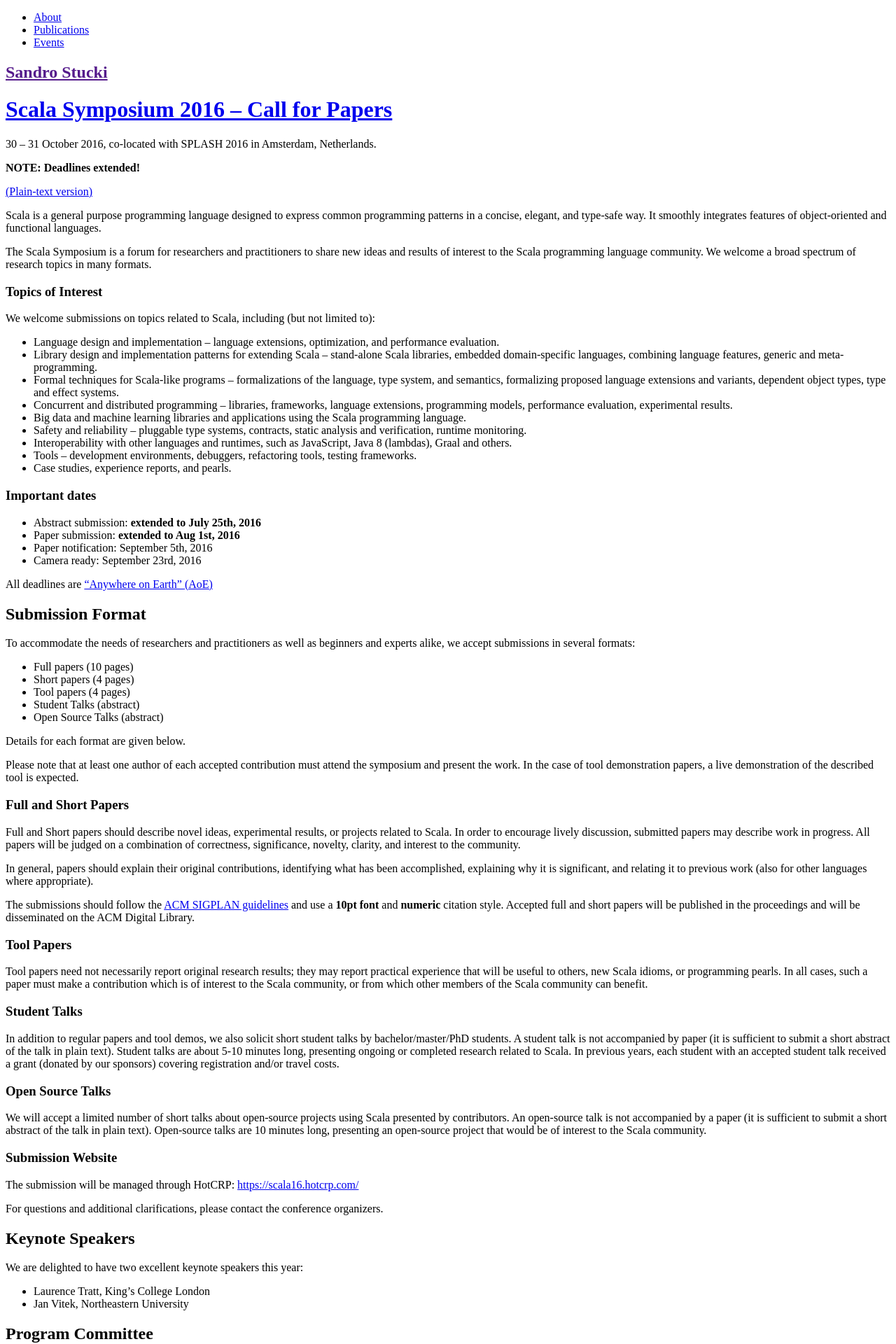
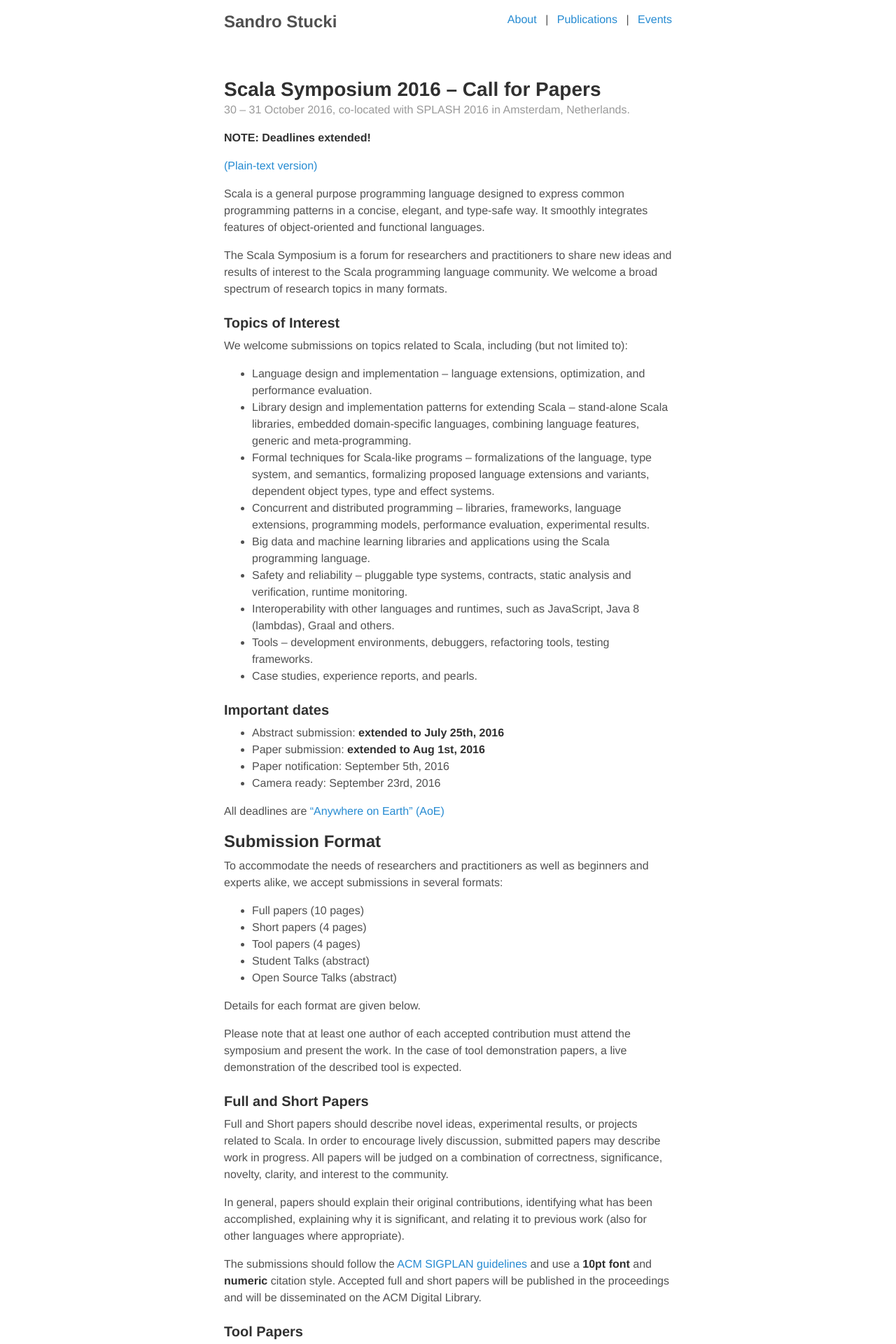
Before and after one commit to sstucki/sstucki.github.io, a Jekyll site: the page built from events/_posts/2016-05-23-scala16-cfp.md, in a window 1280 px wide. Shown: the top 1920 px of the page at 70% size. Built offline with Jekyll 4.4.1, drawn with Linux system fonts in a browser that asks for light colours.

Commit message:
Attempt to fix issue with Jekyll/Github-pages use of 'site.url'.
(Adopting fix from 'https://github.com/github/pages-gem/issues/460#issuecomment-322766205'.)

```diff
--- a/404.html
+++ b/404.html
@@ -6,5 +6,6 @@
 
 <div class="page">
   <h1 class="page-title">404: Page not found</h1>
-  <p class="lead">Sorry, we've misplaced that URL or it's pointing to something that doesn't exist. <a href="{{ site.baseurl }}">Head back home</a> to try finding it again.</p>
+  <p class="lead">Sorry, we've misplaced that URL or it's pointing to
+  something that doesn't exist. <a href="{{ "/" | relative_url }}">Head back home</a> to try finding it again.</p>
 </div>
--- a/_includes/head.html
+++ b/_includes/head.html
@@ -14,15 +14,15 @@
   </title>
 
   <!-- CSS -->
-  <link rel="stylesheet" href="{{ site.baseurl }}public/css/poole.css"/>
-  <link rel="stylesheet" href="{{ site.baseurl }}public/css/syntax.css"/>
+  <link rel="stylesheet" href="{{ "/public/css/poole.css" | relative_url }}"/>
+  <link rel="stylesheet" href="{{ "/public/css/syntax.css" | relative_url }}"/>
 
   <!-- Icons -->
-  <link rel="shortcut icon" href="{{ site.baseurl }}public/favicon.ico"/>
-  <link rel="icon" type="image/svg+xml" href="{{ site.baseurl }}public/favicon.svg"/>
-  <link rel="alternate icon" type="image/png" href="{{ site.baseurl }}public/apple-touch-icon-precomposed.png"/>
-  <link rel="apple-touch-icon" sizes="180x180" href="{{ site.baseurl }}public/apple-touch-icon-precomposed.png"/>
+  <link rel="shortcut icon" href="{{ "/public/favicon.ico" | relative_url }}"/>
+  <link rel="icon" type="image/svg+xml" href="{{ "/public/favicon.svg" | relative_url }}"/>
+  <link rel="alternate icon" type="image/png" href="{{ "/public/apple-touch-icon-precomposed.png" | relative_url }}"/>
+  <link rel="apple-touch-icon" sizes="180x180" href="{{ "/public/apple-touch-icon-precomposed.png" | relative_url }}"/>
 
   <!-- RSS -->
-  <link rel="alternate" type="application/rss+xml" title="RSS" href="{{ site.baseurl }}atom.xml"/>
+  <link rel="alternate" type="application/rss+xml" title="RSS" href="{{ "/atom.xml" | relative_url }}"/>
 </head>
--- a/_layouts/default.html
+++ b/_layouts/default.html
@@ -13,7 +13,7 @@
           {% endfor %}
         </ul>
         <h2 class="masthead-title">
-          <a href="{{ site.baseurl }}" title="Home">{{ site.title }}</a>
+          <a href="{{ "/" | relative_url }}" title="Home">{{ site.title }}</a>
         </h2>
       </div>
 
--- a/atom.xml
+++ b/atom.xml
@@ -6,8 +6,8 @@
 <feed xmlns="http://www.w3.org/2005/Atom">
 
  <title>{{ site.title }}</title>
- <link href="{{ site.url }}{{ site.baseurl }}atom.xml" rel="self"/>
- <link href="{{ site.url }}{{ site.baseurl }}"/>
+ <link href="{{ site.url }}{{ "/atom.xml" | relative_url }}" rel="self"/>
+ <link href="{{ site.url }}{{ "/" | relative_url }}"/>
  <updated>{{ site.time | date_to_xmlschema }}</updated>
  <id>{{ site.url }}</id>
  <author>
@@ -18,7 +18,7 @@
  {% for post in site.posts %}
  <entry>
    <title>{{ post.title }}</title>
-   <link href="{{ site.url }}{{ site.baseurl }}{{ post.url }}"/>
+   <link href="{{ site.url }}{{ post.url | relative_url }}"/>
    <updated>{{ post.date | date_to_xmlschema }}</updated>
    <id>{{ site.url }}{{ post.id }}</id>
    <content type="html">{{ post.content | xml_escape }}</content>
--- a/events/_posts/2016-05-23-scala16-cfp.md
+++ b/events/_posts/2016-05-23-scala16-cfp.md
@@ -14,7 +14,7 @@
 
 **NOTE: Deadlines extended!**
 
-[(Plain-text version)]({{ site.baseurl }}public/plain/scala16-cfp.txt)
+[(Plain-text version)]({{ "/public/plain/scala16-cfp.txt" | relative_url }})
 
 Scala is a general purpose programming language designed to express common programming patterns in a concise, elegant, and type-safe way. It smoothly integrates features of object-oriented and functional languages.
 
```
